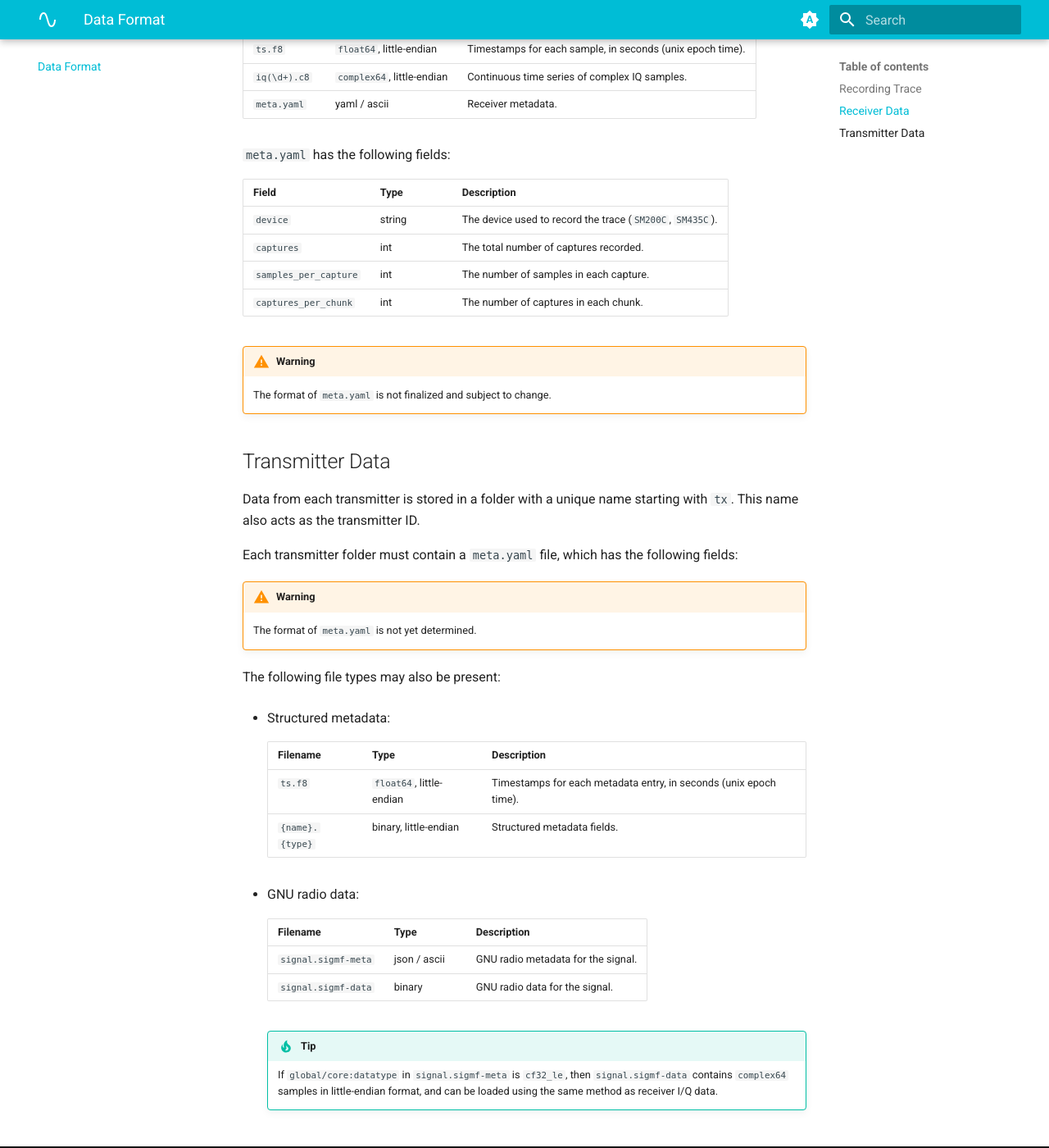
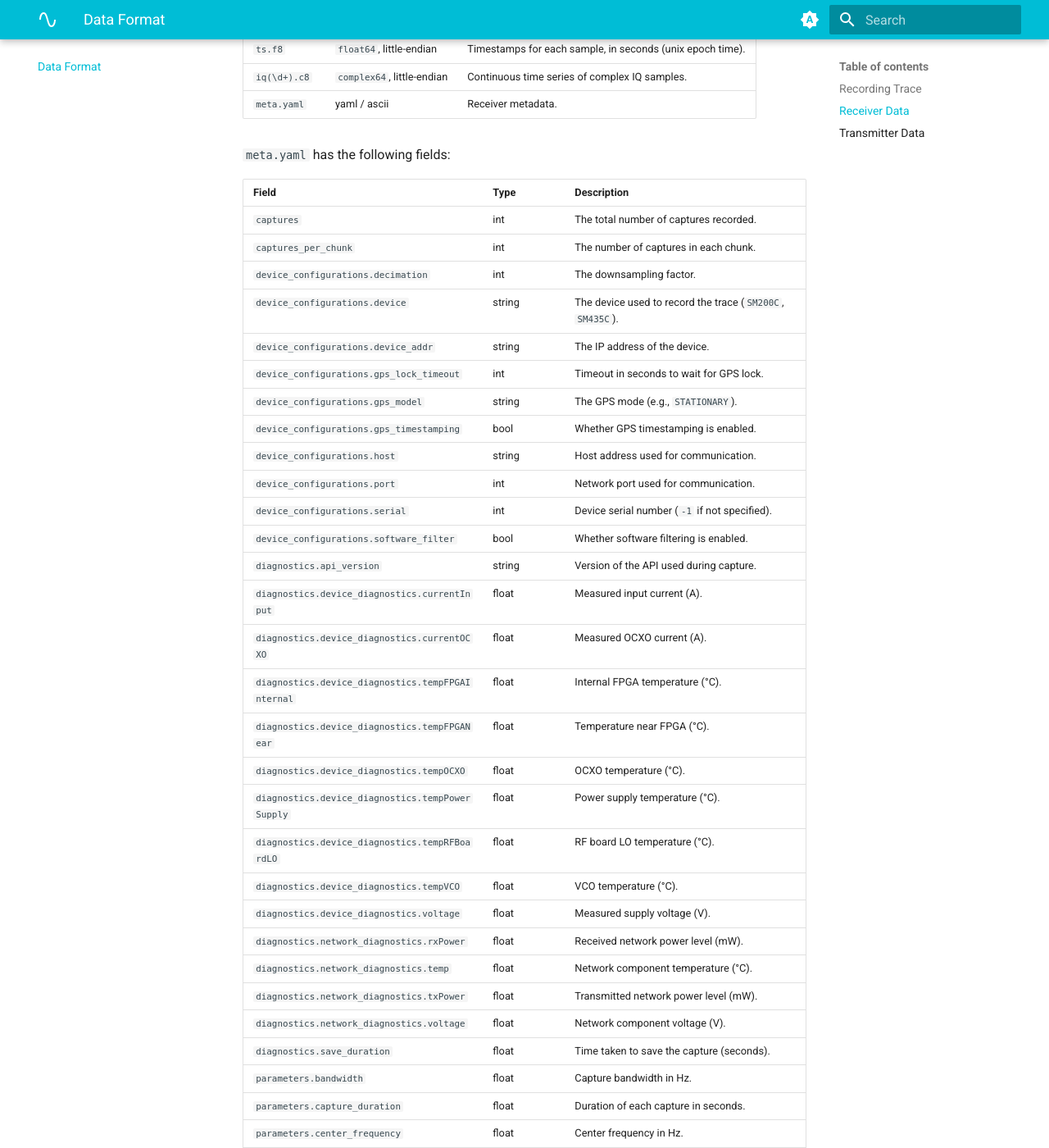
Before and after one commit to deep-spectrum/iq-sdk, an MkDocs documentation site: the page built from docs/format.md, in a window 1280 px wide and 1400 px high, scrolled down 1577 px. Shown: the whole window at 82% size. Built offline with MkDocs 1.6.1 and Material for MkDocs 9.7.7, drawn with Linux system fonts in a browser that asks for light colours; some web fonts are replaced; some of the changed text lies outside the part shown.

Commit message:
Update meta

```diff
--- a/docs/format.md
+++ b/docs/format.md
@@ -60,12 +60,41 @@ This directory contains the following files:
 
 `meta.yaml` has the following fields:
 
-| Field | Type | Description |
-| --- | --- | --- |
-| `device` | string | The device used to record the trace (`SM200C`, `SM435C`). |
-| `captures` | int | The total number of captures recorded. |
-| `samples_per_capture` | int | The number of samples in each capture. |
-| `captures_per_chunk` | int | The number of captures in each chunk. |
+| Field                                             | Type   | Description                                               |
+|---------------------------------------------------|--------|-----------------------------------------------------------|
+| `captures`                                        | int    | The total number of captures recorded.                    |
+| `captures_per_chunk`                              | int    | The number of captures in each chunk.                     |
+| `device_configurations.decimation`                | int    | The downsampling factor.                                  |
+| `device_configurations.device`                    | string | The device used to record the trace (`SM200C`, `SM435C`). |
+| `device_configurations.device_addr`               | string | The IP address of the device.                             |
+| `device_configurations.gps_lock_timeout`          | int    | Timeout in seconds to wait for GPS lock.                  |
+| `device_configurations.gps_model`                 | string | The GPS mode (e.g., `STATIONARY`).                        |
+| `device_configurations.gps_timestamping`          | bool   | Whether GPS timestamping is enabled.                      |
+| `device_configurations.host`                      | string | Host address used for communication.                      |
+| `device_configurations.port`                      | int    | Network port used for communication.                      |
+| `device_configurations.serial`                    | int    | Device serial number (`-1` if not specified).             |
+| `device_configurations.software_filter`           | bool   | Whether software filtering is enabled.                    |
+| `diagnostics.api_version`                         | string | Version of the API used during capture.                   |
+| `diagnostics.device_diagnostics.currentInput`     | float  | Measured input current (A).                               |
+| `diagnostics.device_diagnostics.currentOCXO`      | float  | Measured OCXO current (A).                                |
+| `diagnostics.device_diagnostics.tempFPGAInternal` | float  | Internal FPGA temperature (°C).                           |
+| `diagnostics.device_diagnostics.tempFPGANear`     | float  | Temperature near FPGA (°C).                               |
+| `diagnostics.device_diagnostics.tempOCXO`         | float  | OCXO temperature (°C).                                    |
+| `diagnostics.device_diagnostics.tempPowerSupply`  | float  | Power supply temperature (°C).                            |
+| `diagnostics.device_diagnostics.tempRFBoardLO`    | float  | RF board LO temperature (°C).                             |
+| `diagnostics.device_diagnostics.tempVCO`          | float  | VCO temperature (°C).                                     |
+| `diagnostics.device_diagnostics.voltage`          | float  | Measured supply voltage (V).                              |
+| `diagnostics.network_diagnostics.rxPower`         | float  | Received network power level (mW).                        |
+| `diagnostics.network_diagnostics.temp`            | float  | Network component temperature (°C).                       |
+| `diagnostics.network_diagnostics.txPower`         | float  | Transmitted network power level (mW).                     |
+| `diagnostics.network_diagnostics.voltage`         | float  | Network component voltage (V).                            |
+| `diagnostics.save_duration`                       | float  | Time taken to save the capture (seconds).                 |
+| `parameters.bandwidth`                            | float  | Capture bandwidth in Hz.                                  |
+| `parameters.capture_duration`                     | float  | Duration of each capture in seconds.                      |
+| `parameters.center_frequency`                     | float  | Center frequency in Hz.                                   |
+| `parameters.stop_if_sample_loss`                  | bool   | Whether capture stops if sample loss is detected.         |
+| `sample_loss`                                     | bool   | Indicates if sample loss occurred during capture.         |
+| `samples_per_capture`                             | int    | The number of samples in each capture.                    |
 
 !!! warning
 
```
